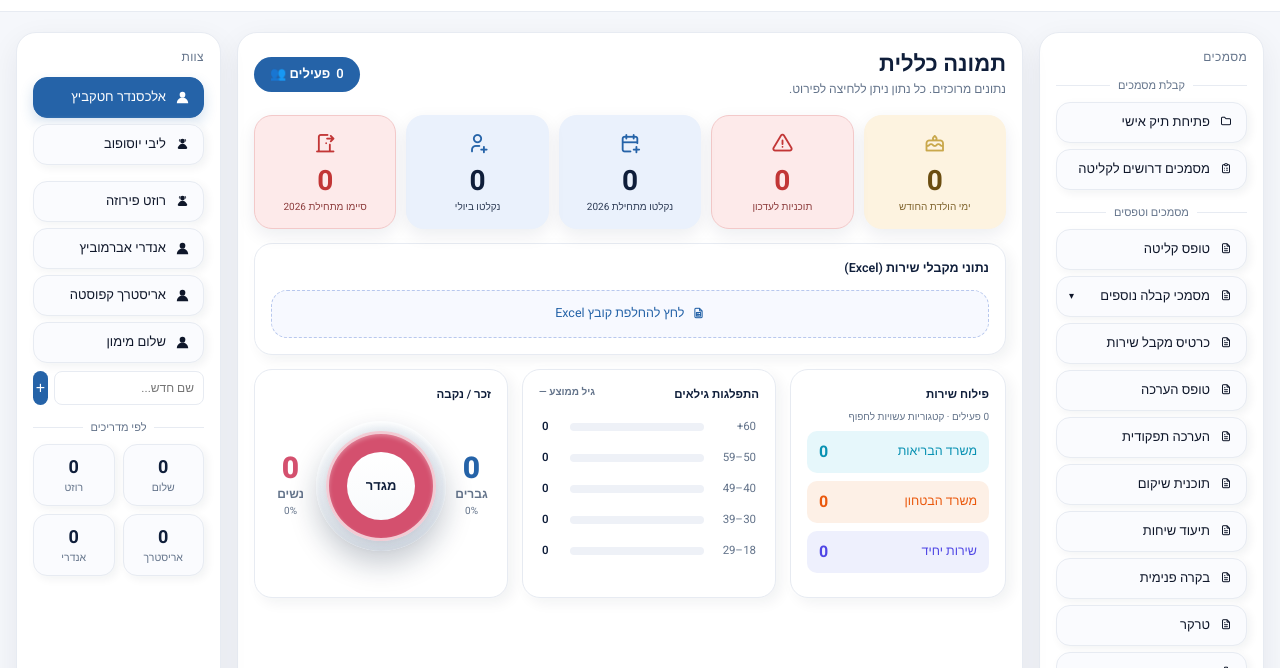
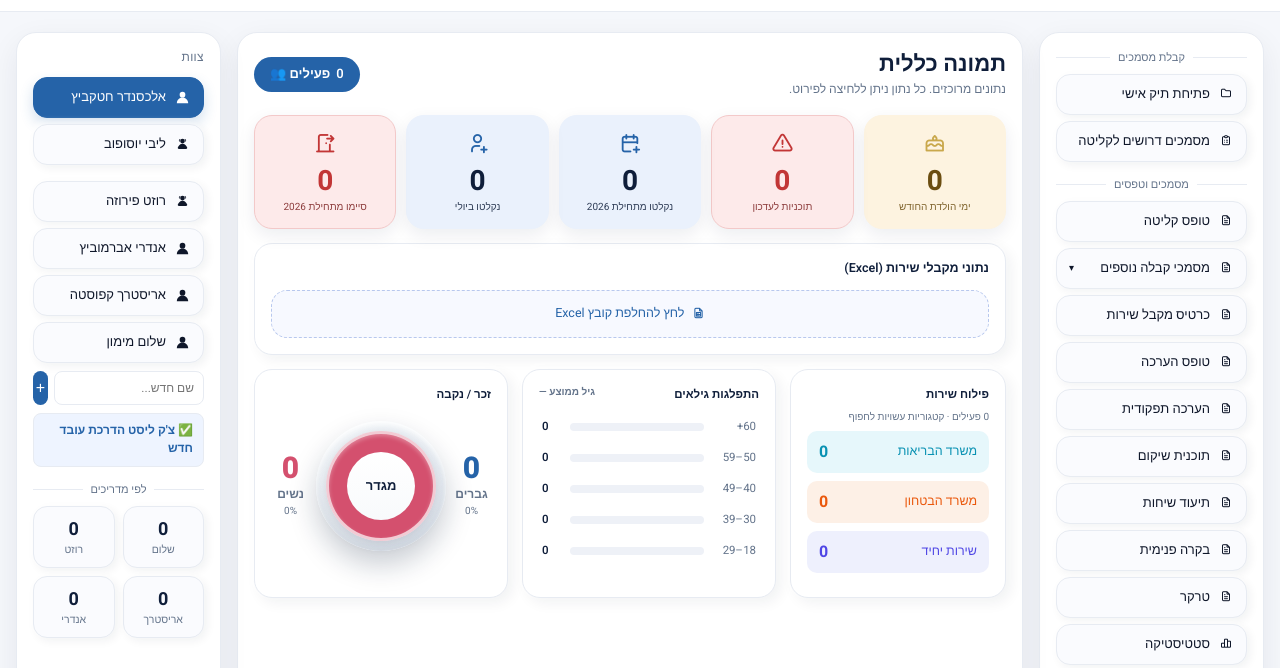
Before and after one commit to alexinn63/Lite, a plain HTML site: page index.html in a window 1280 px wide. Shown: the part 129-797 px from the top of the page. Drawn offline with nearby package versions, Linux system fonts and the light colour scheme.

Commit message:
Add files via upload

```diff
--- a/index.html
+++ b/index.html
@@ -554,6 +554,8 @@ body{font-family:'Heebo',sans-serif;background:var(--navy);color:var(--white);mi
 #dash .people-add{display:flex;gap:6px;margin-top:8px}
 #dash .people-add input{flex:1;border:1px solid var(--line);border-radius:8px;padding:7px 9px;font-size:12px;font-family:inherit}
 #dash .people-add button{border:none;background:var(--blue);color:#fff;border-radius:8px;width:32px;font-size:16px;cursor:pointer}
+#dash .team-quicklink{display:flex;align-items:center;justify-content:center;gap:6px;margin-top:8px;padding:8px 10px;background:#eef4ff;color:var(--blue);border:1px solid var(--line);border-radius:8px;font-size:12px;font-weight:700;text-decoration:none}
+#dash .team-quicklink:hover{background:#e0ebff}
 #dash .item-btn .rm{margin-inline-start:auto;font-size:11px;opacity:0;cursor:pointer}
 #dash .item-btn:hover .rm{opacity:.7}
 #dash svg.gicon{width:17px;height:17px;flex-shrink:0}
@@ -804,7 +806,6 @@ body{font-family:'Heebo',sans-serif;background:var(--navy);color:var(--white);mi
   <div class="grid">
 
     <div class="panel">
-      <h3>מסמכים</h3>
 
       <div class="divider-label" style="margin-top:0">קבלת מסמכים</div>
       <a class="item-btn doc" href="intake/index.html" onclick="rememberPortalReturn()"><span class="ic"><i class="ti ti-folder"></i></span> פתיחת תיק אישי</a>
@@ -941,6 +942,7 @@ body{font-family:'Heebo',sans-serif;background:var(--navy);color:var(--white);mi
         <input type="text" id="newPersonName" placeholder="שם חדש...">
         <button onclick="addPersonReal()">+</button>
       </div>
+      <a class="team-quicklink" href="ציק_ליסט_הדרכה_עובד_חדש.html" onclick="rememberPortalReturn()">✅ צ'ק ליסט הדרכת עובד חדש</a>
       <div class="divider-label">לפי מדריכים</div>
       <div class="instr-grid" id="instrGrid">
         <div class="instr-card" onclick="selectPersonReal('שלום מימון')"><div class="n" id="igShalom">0</div><div class="l">שלום</div></div>
```
